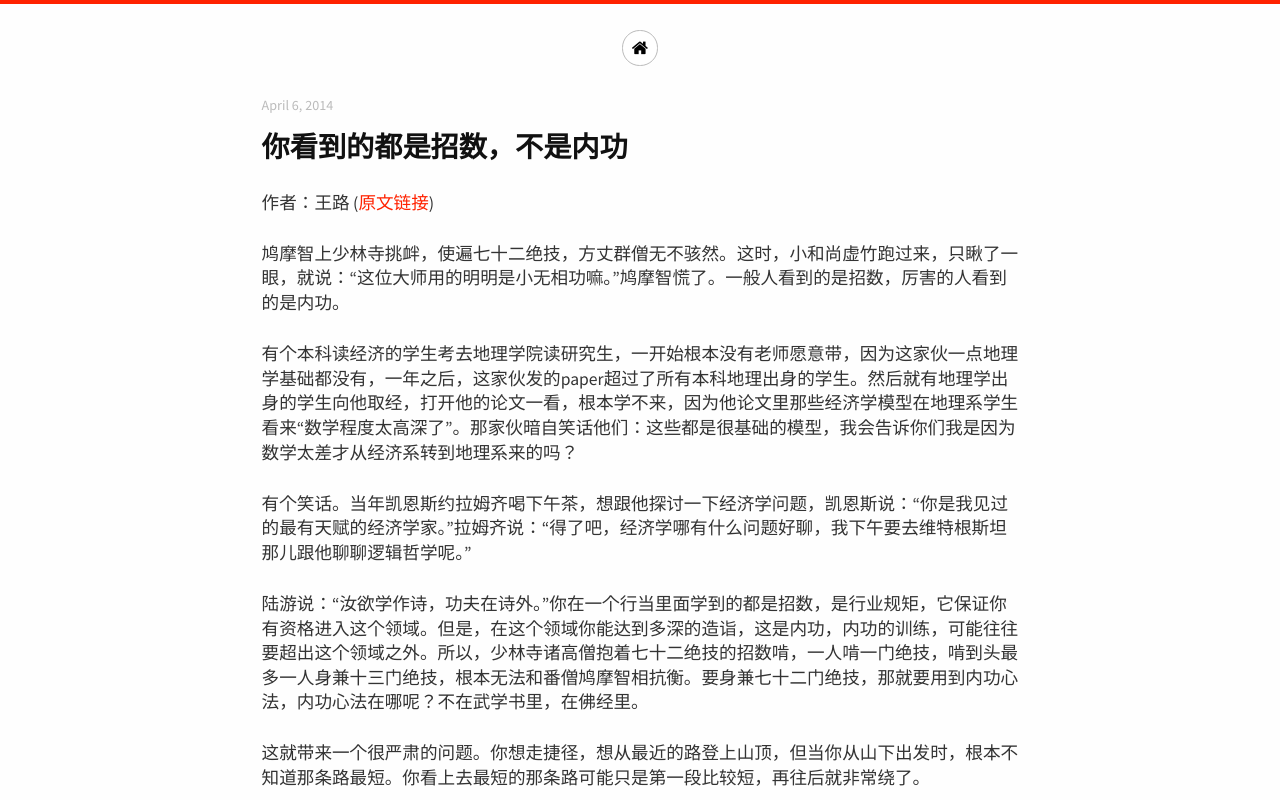
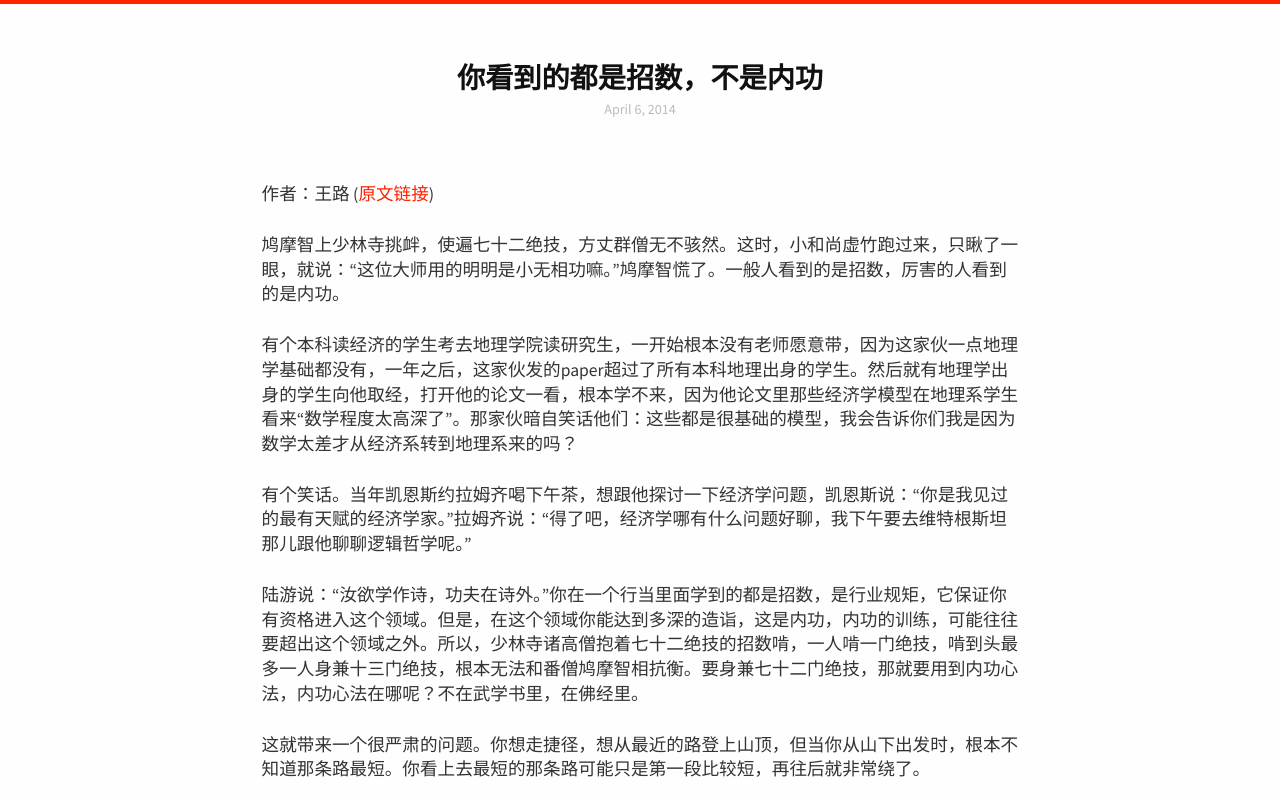
Before and after one commit to yusite/pkm.site, a plain HTML site: page articles/2014-04-06/index.html in a window 1280 px wide. Shown: the top 800 px of the page. Drawn offline with Linux system fonts and the light colour scheme.

Commit message:
update article layout

```diff
--- a/articles/2014-04-06/index.html
+++ b/articles/2014-04-06/index.html
@@ -17,9 +17,9 @@
     -->
   </head>
   <body class="article">
-    <div class="box"><a href="/" title="文章分享" class="home icon-home back-to-home"></a>
-      <header class="header container"><small class="header-metadata"><span class="timestamp">April 6, 2014</span></small>
-        <h1 class="header-title">你看到的都是招数，不是内功</h1>
+    <div class="box">
+      <header class="header container">
+        <h1 class="header-title">你看到的都是招数，不是内功</h1><small class="header-metadata"><span class="timestamp">April 6, 2014</span></small>
       </header>
       <main role="main" class="content container">
         <article class="content-article"><p>作者：王路 (<a href="http://www.douban.com/note/260671415/">原文链接</a>)</p>
--- a/css/main.css
+++ b/css/main.css
@@ -320,7 +320,9 @@ table tr:hover td {
 }
 
 .article .header {
-  text-align: left;
+  text-align: center;
+  margin-top: 1em;
+  margin-bottom: 2em;
 }
 
 .content-header {
```
Also changed, not shown: articles/2014-04-07/index.html (+3 -3 lines), articles/2014-04-08/index.html (+3 -3 lines).
